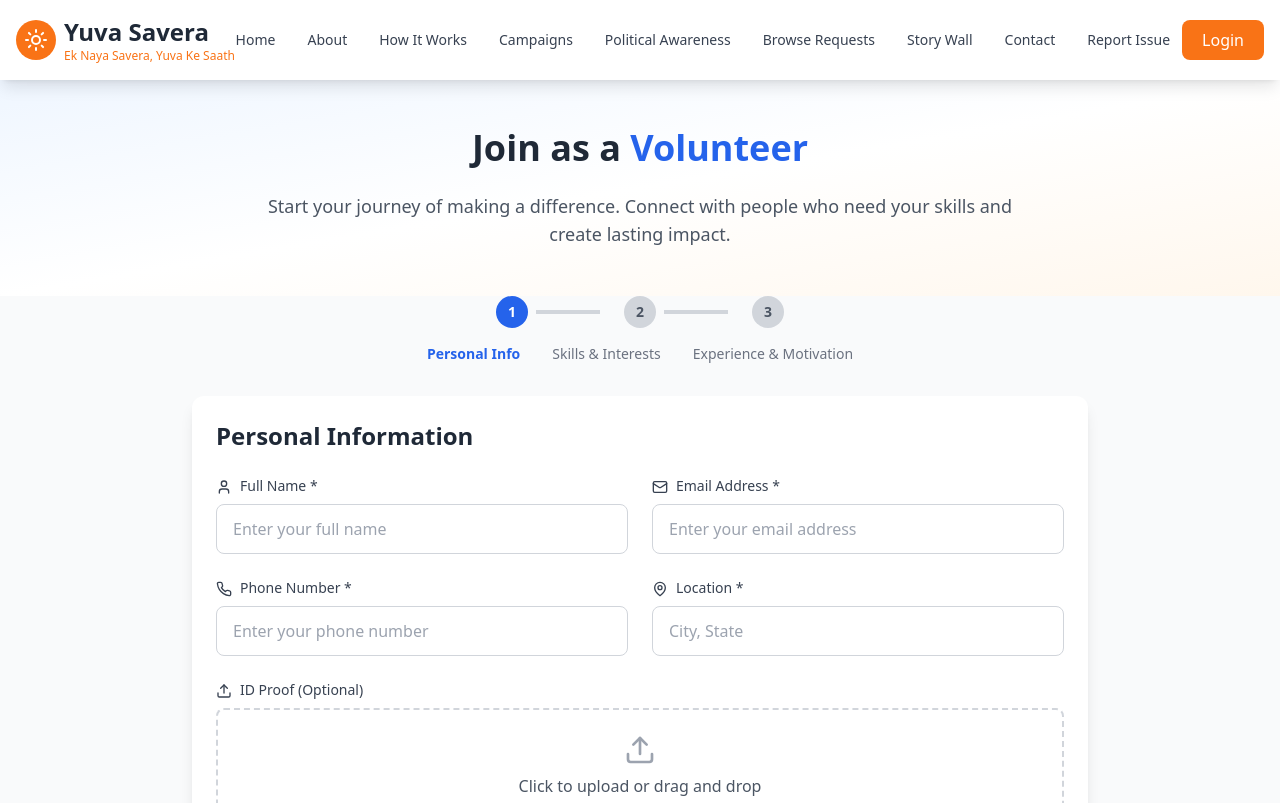
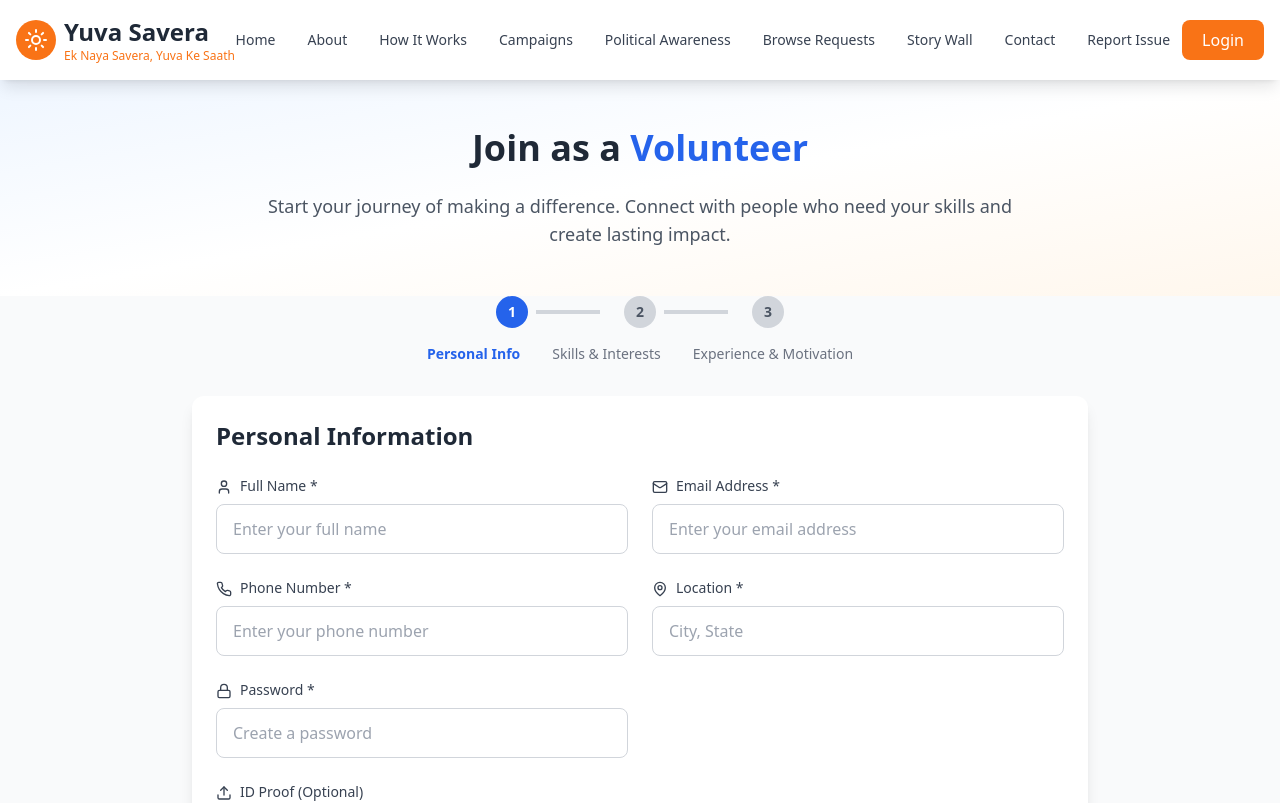
Before and after one commit to PRAVANSHU/Yuva_Savera_Frontend, a React (Vite) app: page /volunteer-registration in a window 1280 px wide. Shown: the top 803 px of the page. Built offline with nearby package versions, Linux system fonts and the light colour scheme.

Commit message:
Volunteer register

```diff
--- a/src/pages/VolunteerRegistrationPage.jsx
+++ b/src/pages/VolunteerRegistrationPage.jsx
@@ -1,6 +1,6 @@
 import React, { useState, useRef } from 'react';
 import { motion } from 'framer-motion';
-import { User, Mail, Phone, MapPin, Star, Upload, CheckCircle, X } from 'lucide-react';
+import { User, Mail, Phone, MapPin, Star, Upload, CheckCircle, X, Lock } from 'lucide-react';
 import Card from '../components/UI/Card';
 import Button from '../components/UI/Button';
 
@@ -10,6 +10,7 @@ const VolunteerRegistrationPage = () => {
     email: '',
     phone: '',
     location: '',
+    password: '',
     skills: [],
     causes: [],
     availability: '',
@@ -122,6 +123,7 @@ const VolunteerRegistrationPage = () => {
       submitData.append('email', formData.email);
       submitData.append('phone', formData.phone);
       submitData.append('location', formData.location);
+      submitData.append('password', formData.password);
       submitData.append('skills', JSON.stringify(formData.skills));
       submitData.append('causes', JSON.stringify(formData.causes));
       submitData.append('availability', formData.availability);
@@ -313,6 +315,24 @@ const VolunteerRegistrationPage = () => {
                         required
                       />
                     </div>
+
+                    <div>
+  <label className="block text-sm font-medium text-gray-700 mb-2">
+    <Lock className="w-4 h-4 inline mr-2" />
+    Password *
+  </label>
+  <input
+    type="password"
+    name="password"
+    value={formData.password}
+    onChange={handleInputChange}
+    className="w-full px-4 py-3 border border-gray-300 rounded-lg focus:outline-none focus:ring-2 focus:ring-blue-500"
+    placeholder="Create a password"
+    required
+  />
+</div>
+
+
                   </div>
 
                   {/* File Upload Section */}
@@ -375,7 +395,7 @@ const VolunteerRegistrationPage = () => {
                       type="button"
                       variant="primary"
                       onClick={() => setCurrentStep(2)}
-                      disabled={!formData.name || !formData.email || !formData.phone || !formData.location}
+                      disabled={!formData.name || !formData.email || !formData.phone || !formData.location || !formData.password}
                     >
                       Next: Skills & Interests
                     </Button>
```
